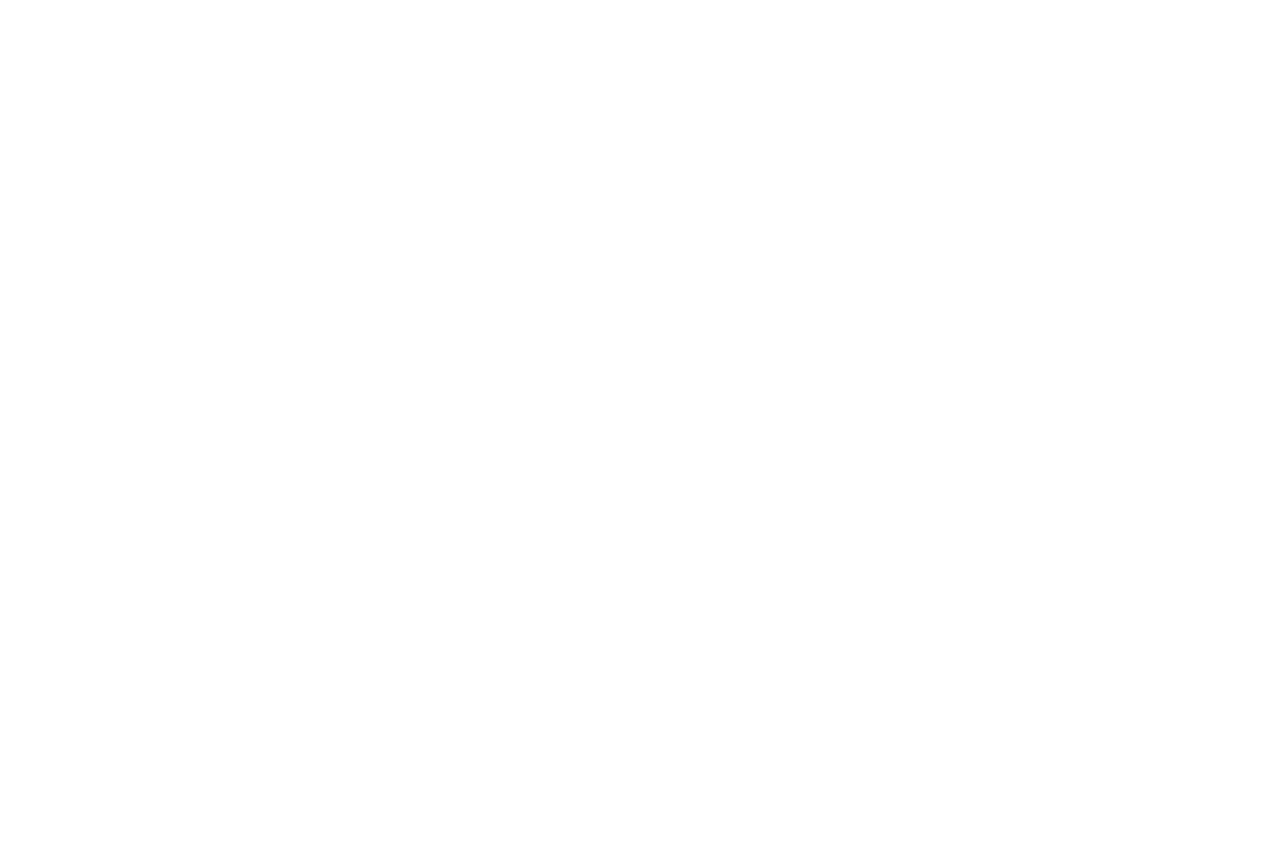
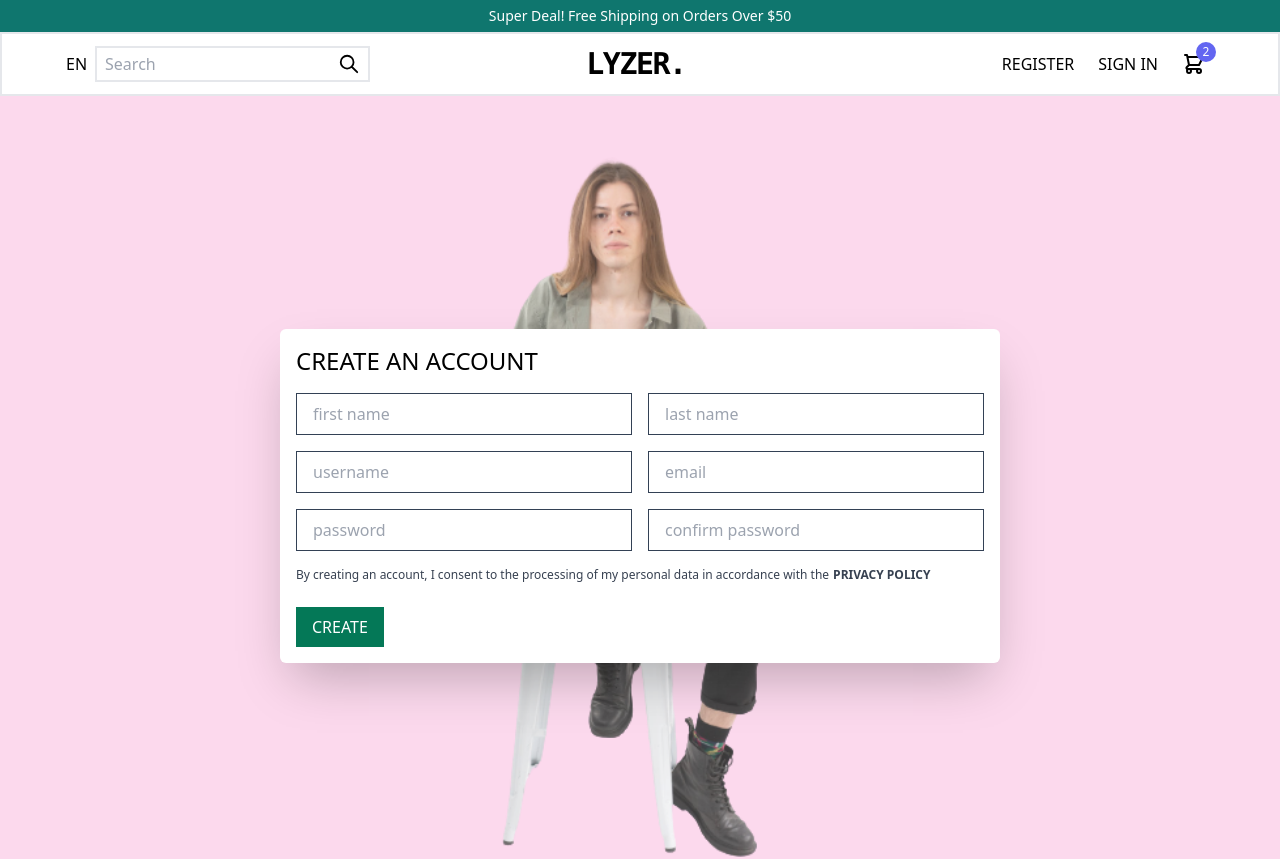
Before and after one commit to mercklyzer/shop-client, a React (Create React App) app: page /signup in a window 1280 px wide. Before the commit this address had no page. Shown: the top 859 px of the page. Before the commit the page ends 800 px from the top, so only its background shows below. Built offline with nearby package versions, Linux system fonts and the light colour scheme.

Commit message:
Add register page

```diff
--- a/src/App.js
+++ b/src/App.js
@@ -6,14 +6,22 @@
   Routes,
   Route
 } from "react-router-dom";
+import Register from './pages/Register';
+import Announcement from './components/Announcement';
+import Navbar from './components/Navbar';
+import Newsletter from './components/Newsletter';
 
 function App() {
   return (
     <div className="App">
       <Router>
+        <Announcement />
+        <Navbar />
         <Routes>
-          <Route path='/' element={ <Home />}/>
-           </Routes>
+          <Route path='/signup' exact element={ <Register />}/>
+          <Route path='/' exact element={ <Home />}/>
+        </Routes>
+        <Newsletter />
       </Router>
 
     </div>
--- a/src/components/Newsletter.js
+++ b/src/components/Newsletter.js
@@ -8,7 +8,7 @@
             <div className="flex">
                 <input className="px-4 py-1 border border-gray-300 w-48 sm:w-64 md:w-98" placeholder="Your email"/>
                 <div className="flex justify-center items-center bg-emerald-700 px-4 py-1 md:px-8 md:py-2">
-                    <svg class=" w-4 h-4 md:w-6 md:h-6 text-white rotate-90" fill="none" stroke="currentColor" viewBox="0 0 24 24" xmlns="http://www.w3.org/2000/svg"><path strokeLinecap="round" strokeLinejoin="round" strokeWidth="2" d="M12 19l9 2-9-18-9 18 9-2zm0 0v-8"></path></svg>
+                    <svg className=" w-4 h-4 md:w-6 md:h-6 text-white rotate-90" fill="none" stroke="currentColor" viewBox="0 0 24 24" xmlns="http://www.w3.org/2000/svg"><path strokeLinecap="round" strokeLinejoin="round" strokeWidth="2" d="M12 19l9 2-9-18-9 18 9-2zm0 0v-8"></path></svg>
                 </div>
             </div>
         </div>
--- a/src/pages/Home.js
+++ b/src/pages/Home.js
@@ -9,14 +9,11 @@
 const Home = props => {
     return (
         <>
-            <Announcement />
-            <Navbar />
             <Slider />
             <div className="px-2 py-2 sm:px-4 md:px-8">
                 <Categories />
                 <Products />
             </div>
-            <Newsletter />
         </>
     )
 }
--- /dev/null
+++ b/src/pages/Register.js
@@ -0,0 +1,32 @@
+import React from "react"
+import model from '../assets/model-2.png'
+
+const Register = props => {
+    return (
+        <div className="bg-pink-200 w-[100vw] max-w-[100%] h-[100vh] bg-contain bg-no-repeat bg-center flex justify-center items-center relative" style={{backgroundImage: `url(${model})`}}>
+            <div className="overlay bg-white z-0"></div>
+            <div className="w-[45rem] bg-white p-4 z-10 shadow-2xl rounded-md">
+                <h2 className="text-left font-light text-2xl mb-4">CREATE AN ACCOUNT</h2>
+                <form className="w-full">
+                    <div className="grid grid-rows-3 grid-cols-2 gap-4">
+                        <input className="border border-slate-700 px-4 py-2" placeholder="first name" />
+                        <input className="border border-slate-700 px-4 py-2" placeholder="last name" />
+                        <input className="border border-slate-700 px-4 py-2" placeholder="username" />
+                        <input className="border border-slate-700 px-4 py-2" placeholder="email" />
+                        <input className="border border-slate-700 px-4 py-2" placeholder="password" />
+                        <input className="border border-slate-700 px-4 py-2" placeholder="confirm password" />
+                    </div>
+                    <div className="text-xs text-gray-700 text-left mt-4">
+                        By creating an account, I consent to the processing of my personal data in accordance with the
+                        <span className="font-bold ml-1">PRIVACY POLICY</span>
+                    </div>
+                    <div className="flex">
+                        <div className="px-4 py-2 bg-emerald-700 hover:bg-emerald-800 text-white mt-6 cursor-pointer">CREATE</div>
+                    </div>
+                </form>
+            </div>
+        </div>
+    )
+}
+
+export default Register
```
Also changed, not shown: src/assets/model-2.png (added).
